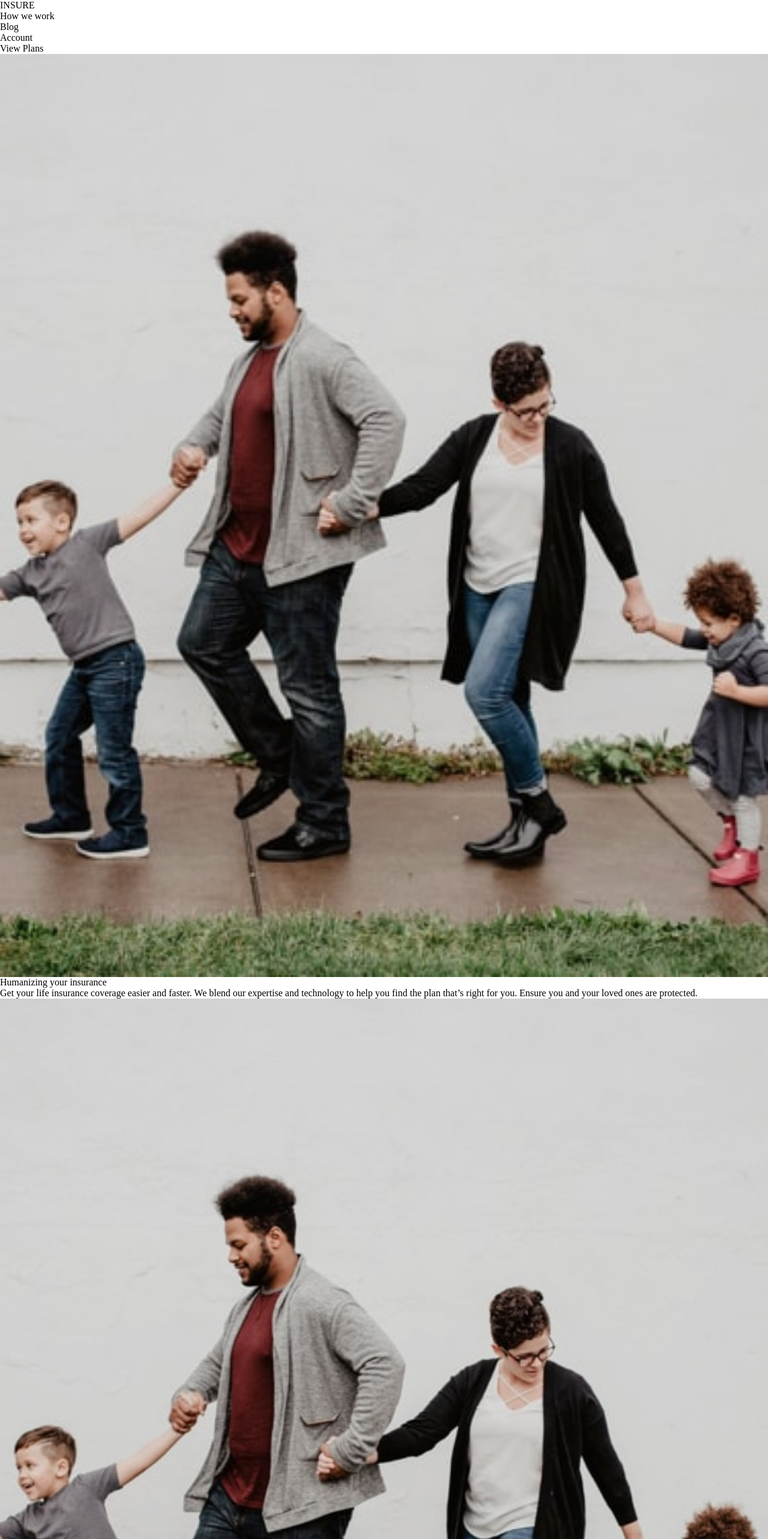
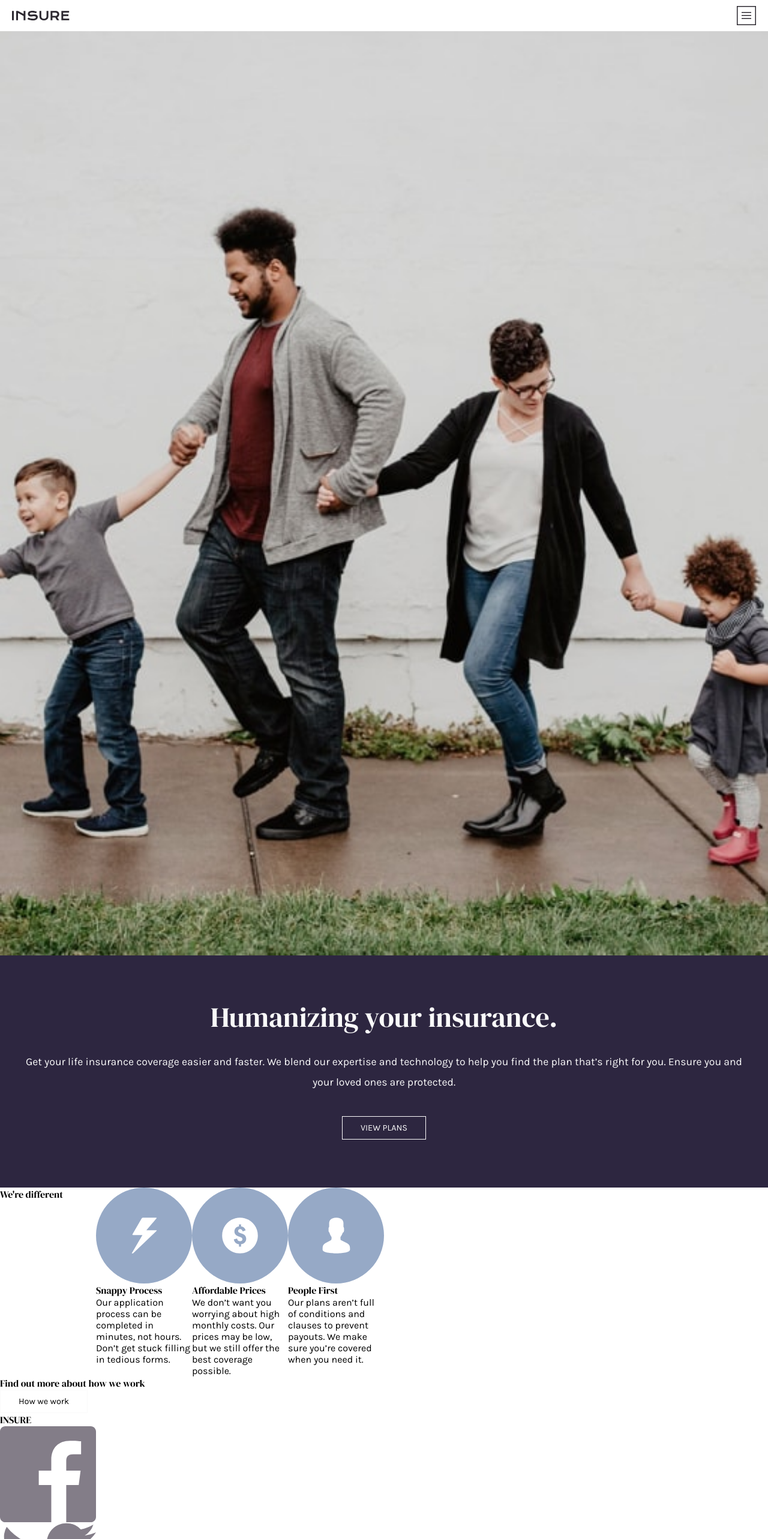
Before and after one commit to Alexandre-st/Insure-landing-page, a React (Create React App) app: page / in a window 1280 px wide. Shown: the top 2566 px of the page at 60% size. Built offline with nearby package versions, Linux system fonts and the light colour scheme.

Commit message:
Add the first part for the nav and a bit of welcome board

```diff
--- a/public/index.html
+++ b/public/index.html
@@ -8,6 +8,7 @@
       name="description"
       content="Web site created using create-react-app"
     />
+    <link href="https://fonts.googleapis.com/css2?family=DM+Serif+Display&family=Karla:wght@400;700&display=swap" rel="stylesheet">
 
     <title>INSURE</title>
   </head>
--- a/src/App.js
+++ b/src/App.js
@@ -1,5 +1,7 @@
 // == Import npm
 import React from 'react';
+
+// == Import local
 import Banner from './components/Banner';
 import Footer from './components/Footer';
 import Main from './components/Main';
--- a/src/components/Navbar.js
+++ b/src/components/Navbar.js
@@ -1,25 +1,63 @@
+/* eslint-disable jsx-a11y/anchor-is-valid */
+/* eslint-disable jsx-a11y/anchor-has-content */
 // == Import npm
-import React from 'react';
+import React, { useState } from 'react';
+
+// == Import local
+import logo from '../assets/img/logo.svg'
+import iconHamburger from '../assets/img/icon-hamburger.svg';
+import iconClose from '../assets/img/icon-close.svg';
 
 const Navbar = () => {
+  const [menu, setMenu] = useState(false);
+
+  const Toggle = () => {
+    if (menu === false) {
+      setMenu(true);
+    } else {
+      setMenu(false);
+    }
+  };
+
   return (
     <nav className="navbar grid">
-      <h1>INSURE</h1>
+      <a className="navbar-logo" href="#"><img src={logo} alt="Logo Insure" /></a>
 
       <ul className="navbar-menu">
-      {/* eslint-disable-next-line */}
-        <li><a href="#">How we work</a></li>
-        {/* eslint-disable-next-line */}
+        {/* <li><a href="#">How we work</a></li>
         <li><a href="#">Blog</a></li>
-        {/* eslint-disable-next-line */}
-        <li><a href="#">Account</a></li>
-        {/* eslint-disable-next-line */}
-        <li><a href="#">View Plans</a></li>
+        <li><a href="#">Account</a></li
+        <li><a href="#">View Plans</a></li> */}
       </ul>
 
-      {/* <ul className="navbar-dropdown">
+        {/* Menu Icon */}
+        {/* <div className="menuIcon">
+          <span className="icon icon-bars"><img src={iconHamburger} alt="" /></span>
+          <span className="icon icon-bars overlay"><img src={iconClose} alt="" /></span>
+        </div> */}
 
-      </ul> */}
+        {/* Navbar menu */}
+        <div className="menuIcon" onClick={Toggle}>
+          {!menu &&
+            <span className="icon icon-bars">
+              <img src={iconHamburger} alt="" />
+            </span>
+          }
+          {menu &&
+              <span className="icon icon-bars overlay">
+                <img src={iconClose} alt="" />
+              </span>
+          }
+          </div>
+
+        {/* Overlay Menu */}
+        {/* <div className="overlay-menu">
+          <ul id="menu">
+            <li><a href="#"></a>How we work</li>
+            <li><a href="#"></a>Blog</li>
+            <li><a href="#"></a>Account</li>
+          </ul>
+        </div> */}
     </nav>
    );
 }
--- a/src/components/Welcome.js
+++ b/src/components/Welcome.js
@@ -2,21 +2,25 @@
 import React from 'react';
 
 // == Import local
-import BackgroundPhone from '../assets/img/image-intro-mobile.jpg';
-import BackgroundDesktop from '../assets/img/image-intro-desktop.jpg';
+import IntroDesktop from '../assets/img/image-intro-desktop.jpg';
 
 const Welcome = () => {
   return (
     <section id="welcome" className="grid">
 
-      <div className="welcome-text">
-        <img className="welcome-mobile" src={BackgroundPhone} alt="Famille heureuse" />
+      <div className="welcome">
+        <img className="welcome-mobile" src={IntroDesktop} alt="Famille heureuse" />
 
-        <h2>Humanizing your insurance</h2>
+        <div className="welcome-text">
+          <h2 className="welcome-text-title">Humanizing your insurance.</h2>
 
-        <p className="welcome-text-paragraph">Get your life insurance coverage easier and faster. We blend our expertise and technology to help you find the plan that’s right for you. Ensure you and your loved ones are protected.</p>
-        <img className="welcome-mobile" src={BackgroundDesktop} alt="Famille heureuse" />
-        <button className="button"></button>
+          <p className="welcome-text-paragraph">
+            Get your life insurance coverage easier and faster. We blend our expertise and technology to help you find the plan that’s right for you. Ensure you and your loved ones are protected.
+          </p>
+
+          <button className="welcome-text-button button">VIEW PLANS</button>
+        </div>
+
       </div>
 
     </section>
--- a/src/styles/_base.scss
+++ b/src/styles/_base.scss
@@ -0,0 +1,47 @@
+// == VARIABLES
+
+// Different sizes
+$little-tablets: 620px;
+$larger-tablets: 960px;
+$desktop-styles: 1200px;
+
+// Color
+// = primary color
+$dark-violet: hsl(256, 26%, 20%);
+$grayish-blue: hsl(216, 30%, 68%);
+
+// = neutral color
+$very-dark-violet: hsl(270, 9%, 17%);
+$very-light-gray: hsl(0, 0%, 98%);
+$dark-grayish-violet: hsl(273, 4%, 51%);
+
+// Fonts
+// = heading
+// font-family: 'DM Serif Display', serif;
+// = body
+// font-family: 'Karla', sans-serif;
+
+// == BASIC STYLES
+body {
+  font-size: 16px;
+  font-family: "Karla", sans-serif;
+}
+
+h1,
+h2,
+h3,
+h4 {
+  font-family: "DM Serif Display", serif;
+}
+
+.grid {
+  display: grid;
+  grid-template-columns: repeat(8, 1fr);
+}
+
+.button {
+  border: 1px solid $very-light-gray;
+  padding: 10px 30px;
+  font-size: 0.9em;
+}
+// == MEDIA QUERIES
--- /dev/null
+++ b/src/styles/components/_navbar.scss
@@ -0,0 +1,21 @@
+// == Mobile styles
+.navbar {
+  margin: 10px 20px;
+
+  &-logo {
+    align-self: center;
+    grid-column: 1/2;
+    width: 6em;
+  }
+
+  &-menu {
+    display: none;
+  }
+}
+
+// Burger button
+.menuIcon {
+  display: flex;
+  grid-column: 9;
+  align-self: center;
+}
--- /dev/null
+++ b/src/styles/components/_welcome.scss
@@ -0,0 +1,32 @@
+// == Mobile styles
+#welcome {
+  overflow-x: hidden;
+  background-color: $dark-violet;
+  color: $very-light-gray;
+}
+
+.welcome {
+  grid-column: 1/9;
+
+  &-text {
+    padding: 80px 0;
+    margin: 0 26px auto;
+    text-align: center;
+
+    &-title {
+      font-size: 2.9em;
+      line-height: 1em;
+      margin-bottom: 35px;
+    }
+
+    &-paragraph {
+      font-size: 1.1em;
+      line-height: 1.9em;
+      padding-bottom: 40px;
+    }
+
+    &-button {
+      margin: 0 auto;
+    }
+  }
+}
--- a/src/styles/index.scss
+++ b/src/styles/index.scss
@@ -1,2 +1,4 @@
 @import "./reset";
 @import "./base";
+@import "./components/navbar";
+@import "./components/welcome";
```
